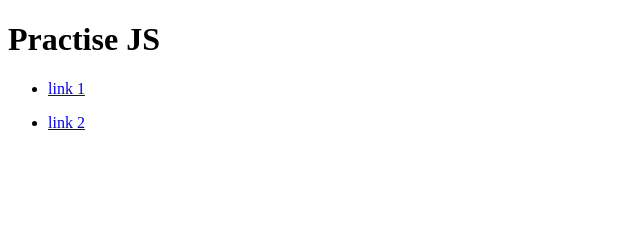
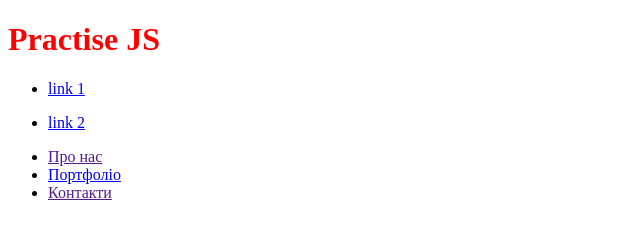
Before and after one commit to Tontonchikc/practise-js, a plain HTML site: page index.html in a window 1280 px wide. Shown: the whole page, without its empty margins (0-640 px from the left). Drawn offline with Linux system fonts and the light colour scheme.

Commit message:
ывыв

```diff
--- a/index.html
+++ b/index.html
@@ -7,7 +7,7 @@
     <link rel="stylesheet" href="./style.css" />
   </head>
   <body>
-    <h1>Practise JS</h1>
+    <h1 class="js-title">Practise JS</h1>
 
     <div>
       <ul class="list" data-list>
@@ -24,9 +24,23 @@
         </li>
       </ul>
     </div>
+
+
+    <ul class="site-nav">
+      <li class="site-nav__item">
+        <a href="">Про нас</a>
+      </li>
+      <li class="site-nav__item">
+        <a href="https://">Портфоліо</a>
+      </li>
+      <li class="site-nav__item">
+        <a href="">Контакти</a>
+      </li>
+    </ul>
   </body>
 
-  <script src="./js/index.js"></script>
+  <!-- <script src="./js/index.js"></script> -->
+  <script src="./js/dom.js"></script>
   <!-- <script>
         console.log('Мій перший скрипт')
     </script>  Краще скрипти виносити в окремий файл-->
--- /dev/null
+++ b/js/dom.js
@@ -0,0 +1,61 @@
+console.dir(document);
+// const list = document.querySelector("[data-list]");
+// const lists = document.querySelectorAll(".list");
+
+// const link = document.querySelector("[data-link]");
+
+// const passwordField = document.querySelector("#password");
+
+// const passwordBtn = document.querySelector("#passwordBtn");
+
+// passwordBtn.addEventListener("click", () => {
+//   passwordField.type = "text";
+// });
+
+// const img = document.querySelector("[data-img]");
+
+const element = document.querySelector(".js-title");
+console.log(element);
+
+const titleText = element.textContent;
+console.log(titleText);
+
+// style
+element.style.color = "red";
+element.style.fontsize = "32px";
+
+//classlist
+
+console.dir(element.classList);
+
+// // - повертає true або false, в залежності від того, чи є в елемента клас cls
+element.classList.contains("title");
+// // ===========================================
+// //- додає клас cls в список класів елемента
+element.classList.add("new-class");
+// // ===========================================
+
+// //- видаляє клас cls зі списку класів елемента
+element.classList.remove("new-class");
+// // ===========================================
+
+// //- якщо класу cls немає, додає його, якщо є, видаляє
+element.classList.toggle("old-class");
+// // ===========================================
+
+// //- замінює існуючий клас на зазначений
+element.classList.replace("old-class", "new-class");
+
+const navList = document.querySelector(".site-nav");
+console.log(navList);
+
+
+console.dir(navList)
+
+
+const firstA = navList.children[0].children[0]
+firstA.classList.add("siteNavLink")
+
+
+const firstLink = navList.querySelectorAll("a")[0];
+console.log(firstLink);
```
